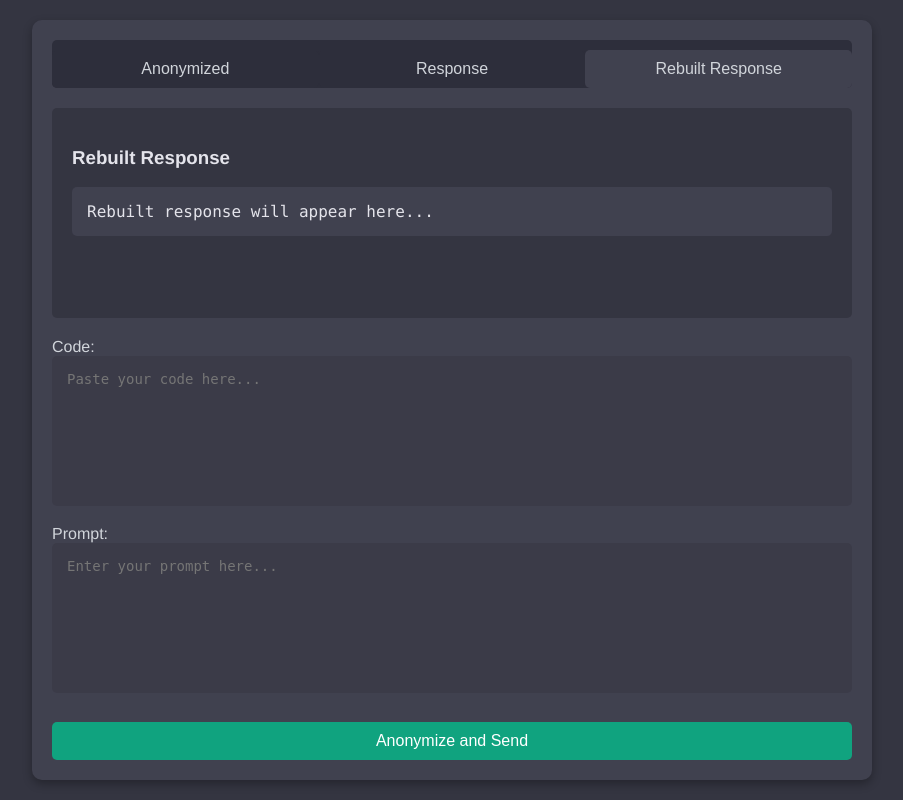
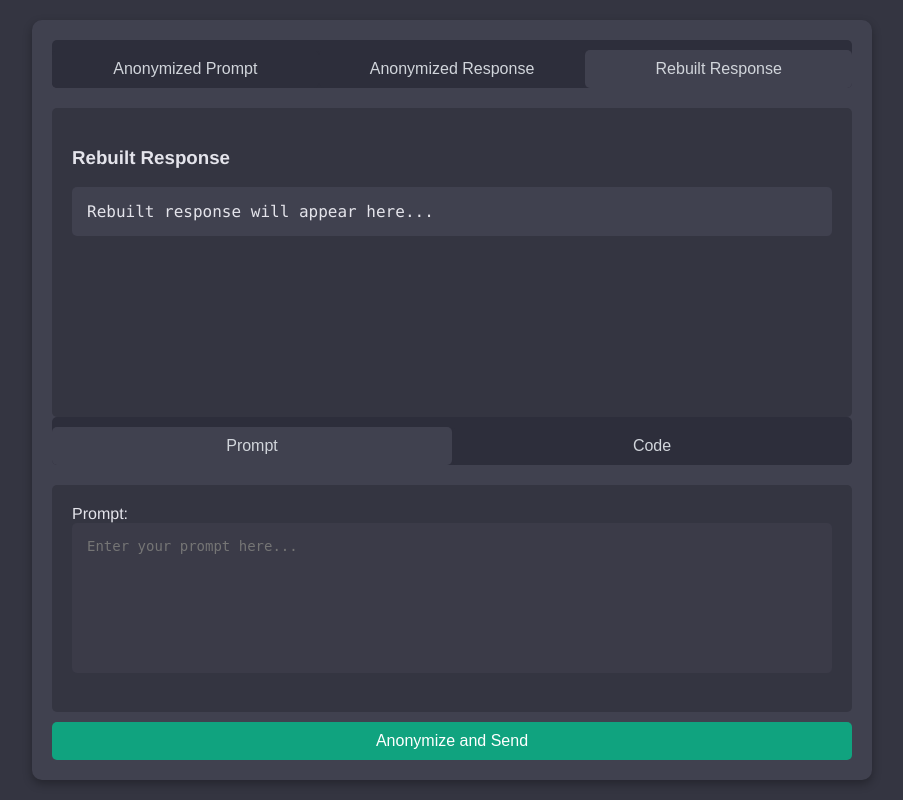
Before and after one commit to richardsbrian/obscure_function, a Flask app: page / in a window 1280 px wide. Shown: the whole page, without its empty margins (188-1091 px from the left). Run offline with Flask 3, Linux system fonts and the light colour scheme.

Commit message:
tabs added
added tabs to the input fields

```diff
--- a/templates/index.html
+++ b/templates/index.html
@@ -127,13 +127,50 @@
             0% { transform: rotate(0deg); }
             100% { transform: rotate(360deg); }
         }
+        .bottom-tab {
+            display: flex;
+            justify-content: space-around;
+            background-color: #2d2e3b;
+            border-radius: 5px;
+            width: 100%;
+            margin-top: auto;
+        }
+        .bottom-tab button {
+            flex-grow: 1;
+            background-color: #2d2e3b;
+            color: #d1d5db;
+            border: none;
+            outline: none;
+            cursor: pointer;
+            padding: 10px;
+            transition: 0.3s;
+            font-size: 16px;
+            text-align: center;
+            box-sizing: border-box;
+        }
+        .bottom-tab button:hover {
+            background-color: #40414f;
+        }
+        .bottom-tab button.active {
+            background-color: #40414f;
+        }
+        .bottom-tabcontent {
+            display: none;
+            padding: 20px;
+            background-color: #343541;
+            color: #e4e4eb;
+            margin-top: 20px;
+            border-radius: 5px;
+            overflow-y: auto;
+            box-sizing: border-box;
+        }
     </style>
 </head>
 <body>
     <div class="container">
         <div class="tab">
-            <button class="tablinks" onclick="openTab(event, 'Anonymized')">Anonymized</button>
-            <button class="tablinks" onclick="openTab(event, 'Response')">Response</button>
+            <button class="tablinks" onclick="openTab(event, 'Anonymized')">Anonymized Prompt</button>
+            <button class="tablinks" onclick="openTab(event, 'Response')">Anonymized Response</button>
             <button class="tablinks" onclick="openTab(event, 'RebuiltResponse')">Rebuilt Response</button>
         </div>
 
@@ -141,12 +178,12 @@
 
         <div id="Anonymized" class="tabcontent">
             <h3>Anonymized</h3>
-            <pre id="anonymizedResult">Anonymized content will appear here...</pre>
+            <pre id="anonymizedResult">Your Anonymized Prompt will appear here...</pre>
         </div>
 
         <div id="Response" class="tabcontent">
             <h3>Response</h3>
-            <pre id="responseResult">Response content will appear here...</pre>
+            <pre id="responseResult">Anonymized Response content will appear here...</pre>
         </div>
 
         <div id="RebuiltResponse" class="tabcontent">
@@ -154,15 +191,22 @@
             <pre id="rebuiltResult">Rebuilt response will appear here...</pre>
         </div>
 
-        <div class="inputs">
+        <div class="bottom-tab">
+            <button class="bottom-tablinks" onclick="openBottomTab(event, 'PromptInput')">Prompt</button>
+            <button class="bottom-tablinks" onclick="openBottomTab(event, 'CodeInput')">Code</button>
+        </div>
+
+        <div id="PromptInput" class="bottom-tabcontent">
+            <label for="prompt">Prompt:</label>
+            <textarea id="prompt" placeholder="Enter your prompt here..."></textarea>
+        </div>
+
+        <div id="CodeInput" class="bottom-tabcontent">
             <label for="code">Code:</label>
             <textarea id="code" placeholder="Paste your code here..."></textarea>
+        </div>
 
-            <label for="prompt">Prompt:</label>
-            <textarea id="prompt" placeholder="Enter your prompt here..."></textarea>
-
-            <button id="anonymizeBtn">Anonymize and Send</button>
-        </div>
+        <button id="anonymizeBtn">Anonymize and Send</button>
     </div>
 
     <script>
@@ -186,6 +230,26 @@
             evt.currentTarget.className += " active";
         }
 
+        function openBottomTab(evt, tabName) {
+            var i, tabcontent, tablinks;
+
+            // Hide all bottom tab contents
+            tabcontent = document.getElementsByClassName("bottom-tabcontent");
+            for (i = 0; i < tabcontent.length; i++) {
+                tabcontent[i].style.display = "none";
+            }
+
+            // Remove the active class from all bottom tabs
+            tablinks = document.getElementsByClassName("bottom-tablinks");
+            for (i = 0; i < tablinks.length; i++) {
+                tablinks[i].className = tablinks[i].className.replace(" active", "");
+            }
+
+            // Show the current bottom tab and add an active class to the button that opened the tab
+            document.getElementById(tabName).style.display = "block";
+            evt.currentTarget.className += " active";
+        }
+
         function startSpinner() {
             document.querySelector('.spinner').style.display = 'block';
         }
@@ -194,7 +258,11 @@
             document.querySelector('.spinner').style.display = 'none';
         }
 
+        // Open the RebuiltResponse tab by default on top
         document.getElementsByClassName('tablinks')[2].click();
+
+        // Open the PromptInput tab by default on bottom
+        document.getElementsByClassName('bottom-tablinks')[0].click();
 
         document.getElementById('anonymizeBtn').addEventListener('click', function () {
             const code = document.getElementById('code').value;
```
Also changed, not shown: anonymize.py (+13 -13 lines).
